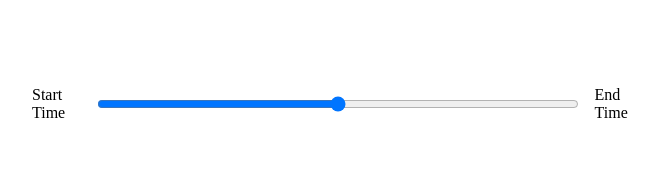
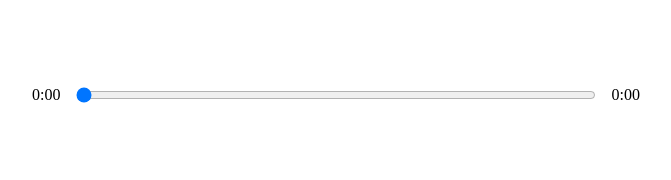
Before and after one commit to thyAshley/React-Sandbox, a React (Create React App) app in the folder waveapp/: page / in a window 1280 px wide. Shown: the part 410-590 px from the top of the page, without its empty margins (304-975 px from the left). Built offline with nearby package versions, Linux system fonts and the light colour scheme.

Commit message:
fixed issue with draggable slider and pausing

```diff
--- a/waveapp/src/components/Player.tsx
+++ b/waveapp/src/components/Player.tsx
@@ -1,12 +1,30 @@
-import React, { useRef } from "react";
+import React, { SyntheticEvent, useRef, useState } from "react";
 import { FontAwesomeIcon } from '@fortawesome/react-fontawesome'
 import { faPlay, faAngleLeft, faAngleRight } from '@fortawesome/free-solid-svg-icons';
 
-import { IPlayerProps } from '../types'
+import { IPlayerProps, ISongInfoProps } from '../types'
 
 const Player = ({ currentSong, isPlaying, setIsPlaying }: IPlayerProps) => {
+  const [songInfo, setSongInfo] = useState<ISongInfoProps>({
+    currentTime: null,
+    duration: 0,
+  })
+
   const audioRef = useRef<HTMLAudioElement | null>(null);
 
+  const updateDuration = (e: SyntheticEvent<HTMLMediaElement>) => {
+    setSongInfo({
+      ...songInfo,
+      duration: e.currentTarget.duration
+    })
+  }
+  const updateTimeHandler = (e: SyntheticEvent<HTMLMediaElement>) => {
+    setSongInfo({
+      ...songInfo,
+      currentTime: e.currentTarget.currentTime
+    })
+    console.log(songInfo);
+  }
   const playSongHandler = () => {
     if (isPlaying) {
       setIsPlaying(false);
@@ -16,20 +34,32 @@ const Player = ({ currentSong, isPlaying, setIsPlaying }: IPlayerProps) => {
       audioRef?.current?.play();
     }
   }
+  const getTime = (time: number | null) => {
+    if (!time) return "0:00"
+    return Math.floor(time / 60) + ":" + ("0" + Math.floor(time % 60)).slice(-2);
+  }
+
+  const dragHandler = (e: React.ChangeEvent<HTMLInputElement>) => {
+    audioRef.current!.currentTime = +e.target.value
+    setSongInfo({
+      ...songInfo,
+      currentTime: +e.target.value
+    })
+  }
 
   return (
     <div className="player">
       <div className="time-control">
-        <p>Start Time</p>
-        <input type="range" />
-        <p>End Time</p>
+        <p>{getTime(songInfo.currentTime)}</p>
+        <input min={0} max={songInfo.duration || 1} value={songInfo.currentTime || 0} type="range" onChange={dragHandler} />
+        <p>{getTime(songInfo.duration)}</p>
       </div>
       <div className="play-control">
         <FontAwesomeIcon className="skip-back" size="2x" icon={faAngleLeft} />
         <FontAwesomeIcon className="play" size="2x" icon={faPlay} onClick={playSongHandler} />
         <FontAwesomeIcon className="skip-forward" size="2x" icon={faAngleRight} />
       </div>
-      <audio src={currentSong.audio} ref={audioRef} />
+      <audio onLoadedMetadata={updateDuration} onTimeUpdate={updateTimeHandler} src={currentSong.audio} ref={audioRef} />
     </div>
   );
 };
--- a/waveapp/src/styles/_player.scss
+++ b/waveapp/src/styles/_player.scss
@@ -11,7 +11,7 @@
   width: 50%;
 
   input {
-    padding: 1rem 2rem;
+    padding: 1rem 0;
     width: 100%;
   }
 
--- a/waveapp/src/types/index.ts
+++ b/waveapp/src/types/index.ts
@@ -17,3 +17,8 @@ export interface IPlayerProps {
   isPlaying: boolean;
   setIsPlaying: (isPlaying: boolean) => void;
 }
+
+export interface ISongInfoProps {
+  currentTime: number | null;
+  duration: number | null;
+}
```
Also changed, not shown: 1 other file (tests, documents, lock files or other folders).
